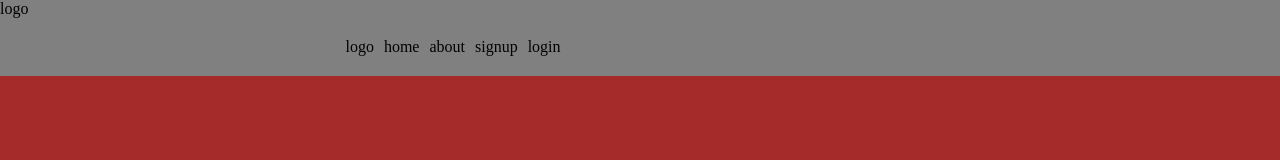
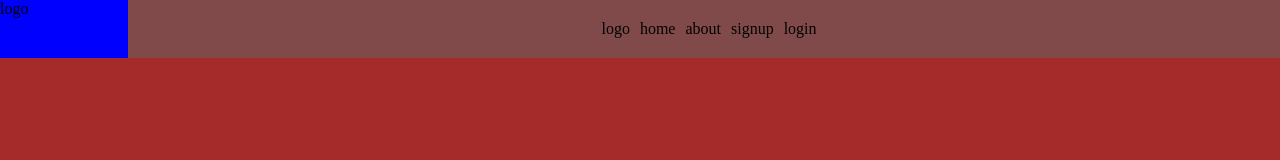
Before and after one commit to RichardIshimwe/evening-program, a plain HTML site: page reviews/linkingPages.html in a window 1280 px wide. Drawn offline with Linux system fonts and the light colour scheme.

Commit message:
linking pages

```diff
--- a/reviews/linkingPages.css
+++ b/reviews/linkingPages.css
@@ -9,12 +9,15 @@ body{
 
 .navigation{
     background-color: grey;
+    display: flex;
 }
 .box1{
-    width: 30%;
+    width: 10%;
+    background-color: blue;
 }
 .box2{
-    width: 70%;
+    width: 90%;
+    background-color: rgb(129, 74, 74);
 }
 ul{
 display: flex;
```
